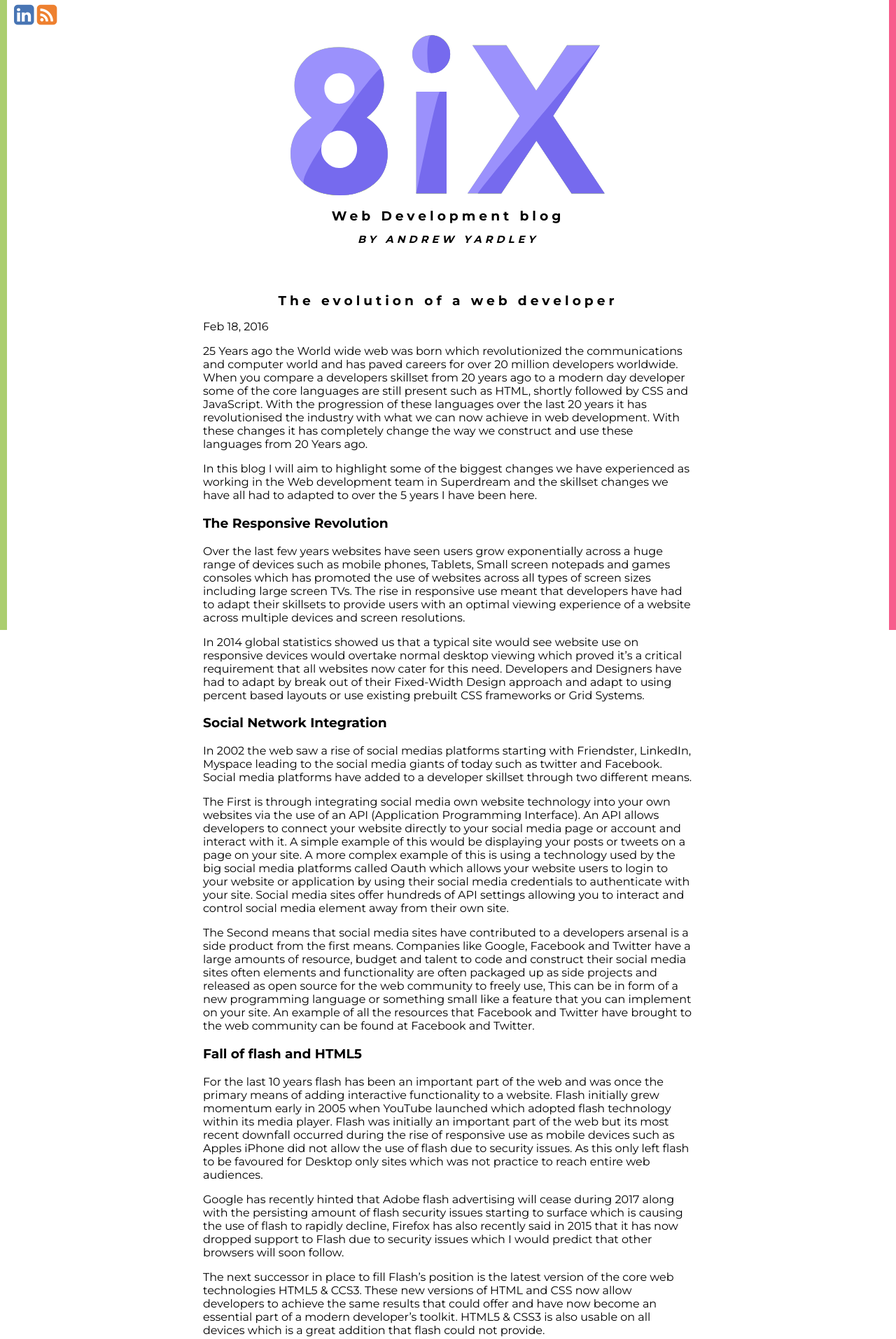
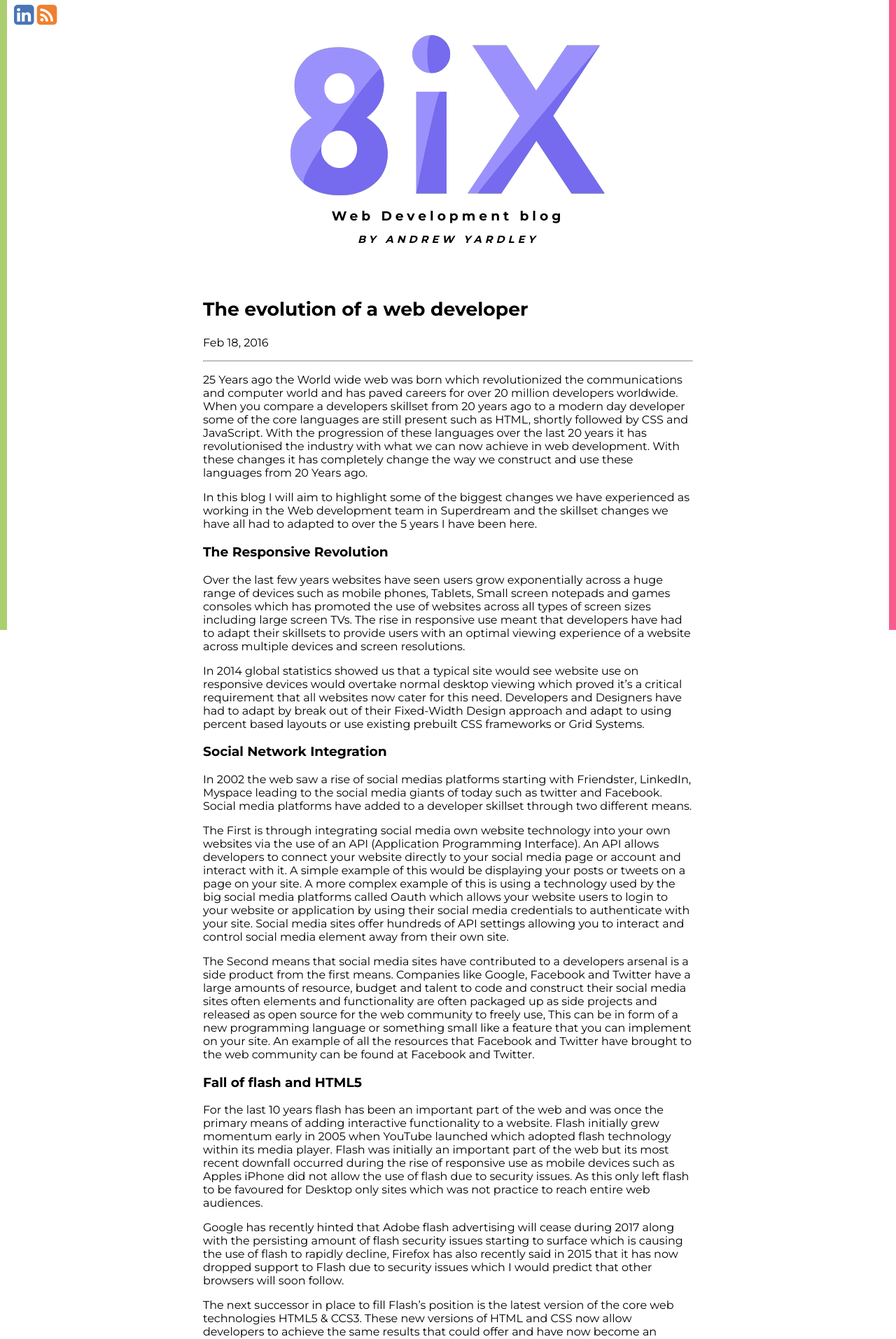
Before and after one commit to 8ix/8ix, a Jekyll site: the page built from _posts/2016-02-18-evolution-of-a-web-developer.markdown, in a window 1280 px wide. Shown: the top 1913 px of the page at 70% size. Built offline with Jekyll 4.4.1, drawn with Linux system fonts in a browser that asks for light colours; nearby versions of some CDN libraries.

Commit message:
final touches

```diff
--- a/_includes/header.html
+++ b/_includes/header.html
@@ -1,5 +1,6 @@
 <div id="logo">
   <image src="{{ "/images/8ix.svg" | prepend: site.baseurl }}" />
+  <a href="/" alt="8ix | Web Development Blog" title="8ix | Web Development Blog">
   <svg id="eightlogo" viewBox="0 0 199 102" version="1.1" xmlns="http://www.w3.org/2000/svg" xmlns:xlink="http://www.w3.org/1999/xlink">
     <!-- Generator: Sketch 3.6.1 (26313) - http://www.bohemiancoding.com/sketch -->
     <title>Untitled</title>
@@ -12,6 +13,7 @@
         <path class="whitefill" d="M40.4765625,34.4140625 C40.4765625,31.4674332 39.5616953,29.0079851 37.7319336,27.0356445 C35.9021718,25.0633039 33.6090633,24.0771484 30.8525391,24.0771484 C28.1435411,24.0771484 25.8860767,24.9920156 24.0800781,26.8217773 C22.2740795,28.6515391 21.3710938,30.8971221 21.3710938,33.5585938 C21.3710938,36.3151179 22.2740795,38.6319893 24.0800781,40.5092773 C25.8860767,42.3865654 28.1435411,43.3251953 30.8525391,43.3251953 C33.3239056,43.3251953 35.5457258,42.4103282 37.5180664,40.5805664 C39.490407,38.7508047 40.4765625,36.6953239 40.4765625,34.4140625 L40.4765625,34.4140625 Z" id="Path" fill="#FFFFFF"></path>
     </g>
     </svg>
+    </a>
 </div>
 
 <div class="connect">
--- a/_layouts/post.html
+++ b/_layouts/post.html
@@ -3,12 +3,15 @@ layout: default
 ---
 <article class="post" itemscope itemtype="http://schema.org/BlogPosting">
 
-  <header class="post-header">
-    <h1 class="post-title" itemprop="name headline">{{ page.title }}</h1>
-    <p class="post-meta"><time datetime="{{ page.date | date_to_xmlschema }}" itemprop="datePublished">{{ page.date | date: "%b %-d, %Y" }}</time>{% if page.author %} • <span itemprop="author" itemscope itemtype="http://schema.org/Person"><span itemprop="name">{{ page.author }}</span></span>{% endif %}</p>
-  </header>
+
 
   <div class="post-content" itemprop="articleBody">
+    <header>
+        <h1 class="post-title" itemprop="name headline">{{ page.title }}</h1>
+        <p class="post-meta"><time datetime="{{ page.date | date_to_xmlschema }}" itemprop="datePublished">{{ page.date | date: "%b %-d, %Y" }}</time>{% if page.author %} • <span itemprop="author" itemscope itemtype="http://schema.org/Person"><span itemprop="name">{{ page.author }}</span></span>{% endif %}</p>
+    </header>
+    <hr>
+
     {{ content }}
   </div>
 
--- a/css/main.css
+++ b/css/main.css
@@ -196,6 +196,16 @@ opacity:0;
 		width:100%;
 }
 
+.post-content h1{
+    text-align:left;
+    font-size:20pt;
+
+}
+
+.post-content h1.post-title{
+    letter-spacing: normal;
+}
+
 
 @media (max-width: 790px) {
 
@@ -263,4 +273,11 @@ opacity:0;
 		text-align: center;
 		margin-left:0;
 	}
+
+    .post-content{
+        display:block;
+        float:left;
+        width:80%;
+        padding:0 10%;
+    }
 }
```
Also changed, not shown: about.md (deleted, +0 -15 lines).
